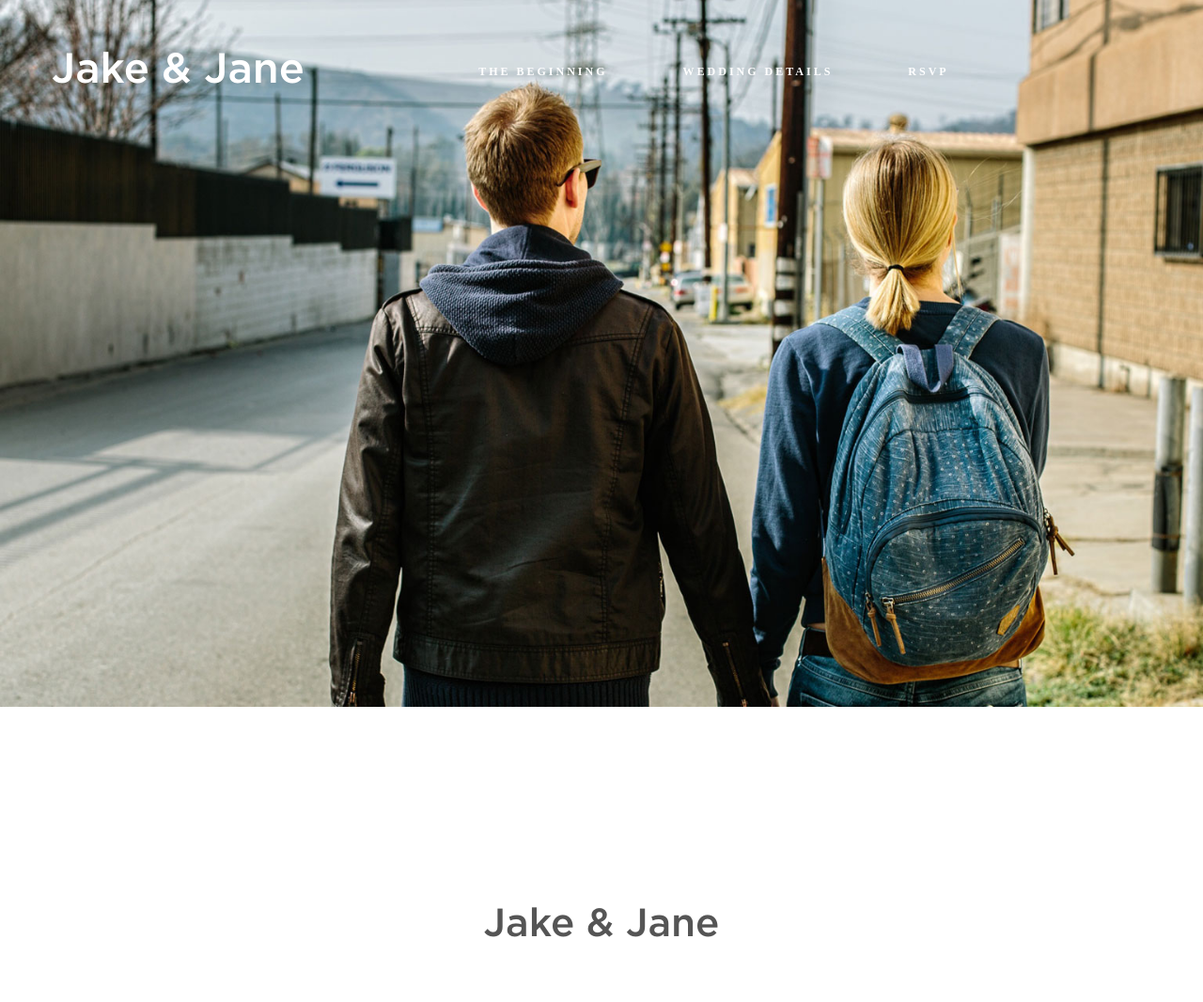
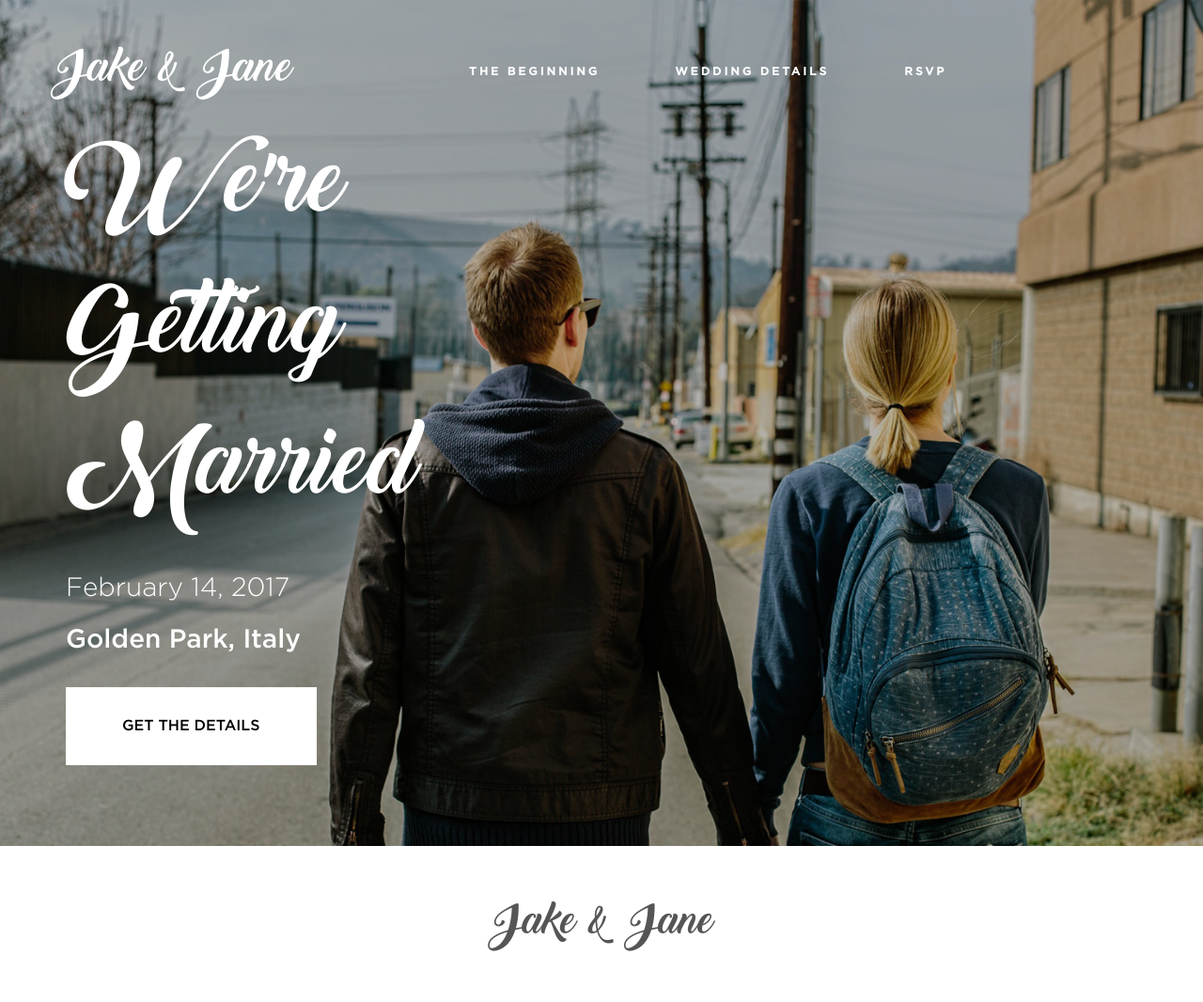
Before and after one commit to project-agape/wedding-template1, a Jekyll site: the page built from index.html, in a window 1280 px wide. Shown: the whole page at 94% size. Built offline with Jekyll 4.4.1, drawn with Linux system fonts in a browser that asks for light colours; nearby versions of some CDN libraries.

Commit message:
Update cover section

```diff
--- a/_includes/home/cover.html
+++ b/_includes/home/cover.html
@@ -1,8 +1,14 @@
-<div class="container-fluid no-gutter">
-    <div class="bg-overlay"></div>
+<div class="container">
     <div class="intro-text-container">
-
+        <div class="intro-header">
+            <h1 class="into-header-header-text stylized">We're Getting Married</h1>
+        </div>
+        <div class="caption">
+            <span class="intro-date">{{ site.cover-section.intro-date }}</span>
+            <span class="intro-location">{{ site.cover-section.intro-location }}</span>
+        </div>
+        <div class="intro-button-container">
+            <a href="#our-story" class="intro-button">GET THE DETAILS</a>
+        </div>
     </div>
-    </div>
-
 </div>
--- a/_sass/home.sass
+++ b/_sass/home.sass
@@ -1,17 +1,17 @@
-body
-  font-family: 'Varela'
+
+html,body
+  margin: 0
   color: #555555
 
 //Global
 .stylized
-  font-family: 'Gotham-Medium','sans-serif'
+  font-family: 'Back-to-Black'
 
 .bold-stylized
   font-family: 'Montserrat','sans-serif'
 
 .section-header
   text-transform: uppercase
-  text-align: center
 
 .section-spacer
   width: 100px
@@ -24,10 +24,48 @@ body
 
 #cover
   position: relative
-  top: -148px
-  background-image: url('img/cover-bg.jpg')
-
+  background-image: linear-gradient( rgba(0, 0, 0, 0.3), rgba(0, 0, 0, 0.3) ),url('img/cover-bg.jpg')
   background-attachment: fixed
   background-size: cover
   background-position: center center
   height: 100vh
+  .container
+    height: inherit
+    .intro-text-container
+      position: relative
+      top: 50%
+      transform: translateY(-50%)
+      -moz-transform: translateY(-50%)
+      -ms-transform: translateY(-50%)
+      -o-transform: translateY(-50%)
+      .intro-header
+        .into-header-header-text
+          color: white
+          font-size: 7em
+          text-align: left
+          width: 50%
+          word-break: break-word
+          line-height: 150px
+      .caption
+        margin: 30px 0
+        color: white
+        font-size: 2em
+        .intro-date
+          display: block
+          font-family: 'Gotham-Light'
+        .intro-location
+          display: block
+          margin-top: 15px
+      .intro-button-container
+        margin: 30px 0
+        .intro-button
+          background-color: white
+          color: black
+          font-size: 16px
+          display: block
+          width: fit-content
+          padding: 30px 60px
+          text-decoration: none
+          transition: all 0.3s ease
+          -webkit-transition: all 0.3s ease
+          -o-transition: all 0.3s ease
```
